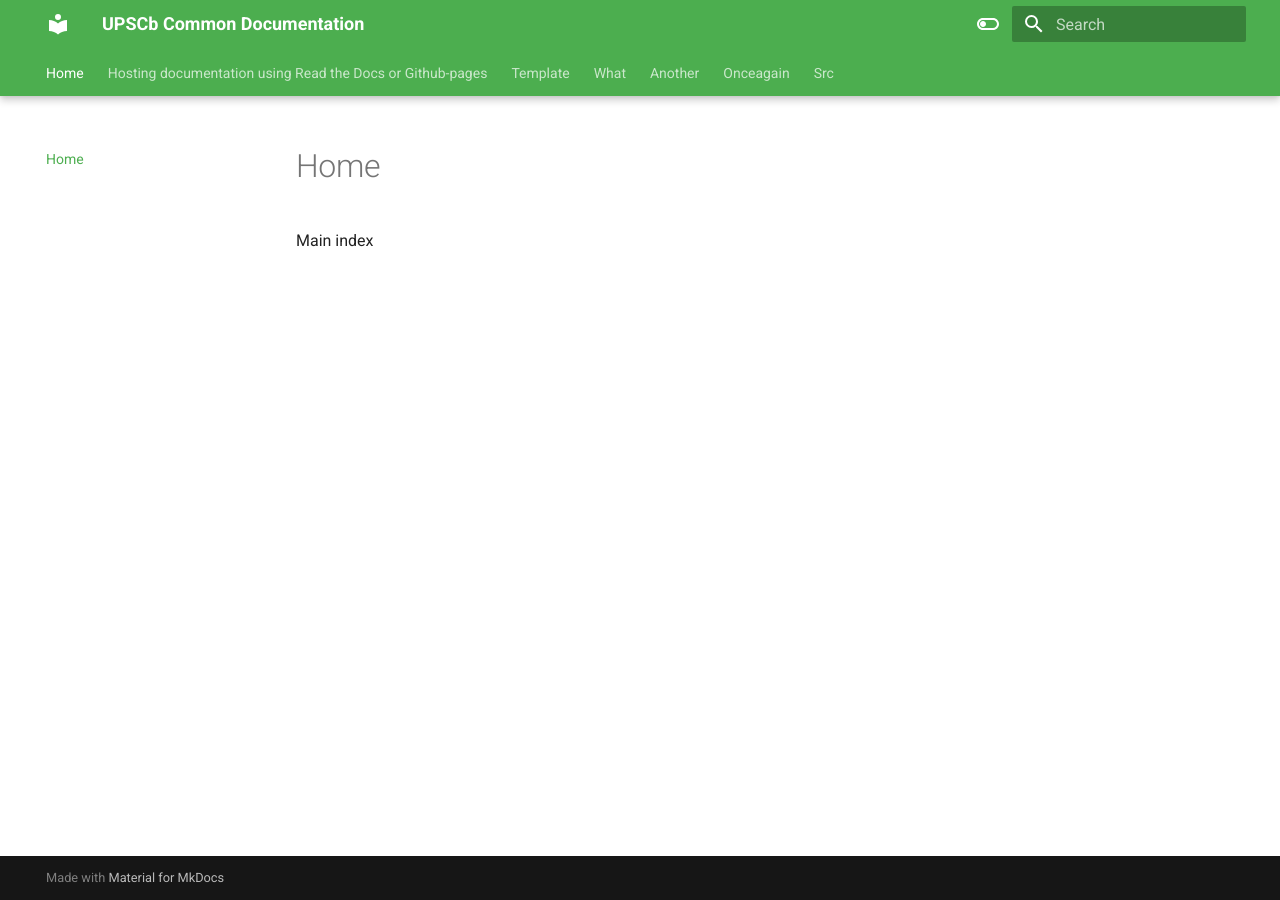
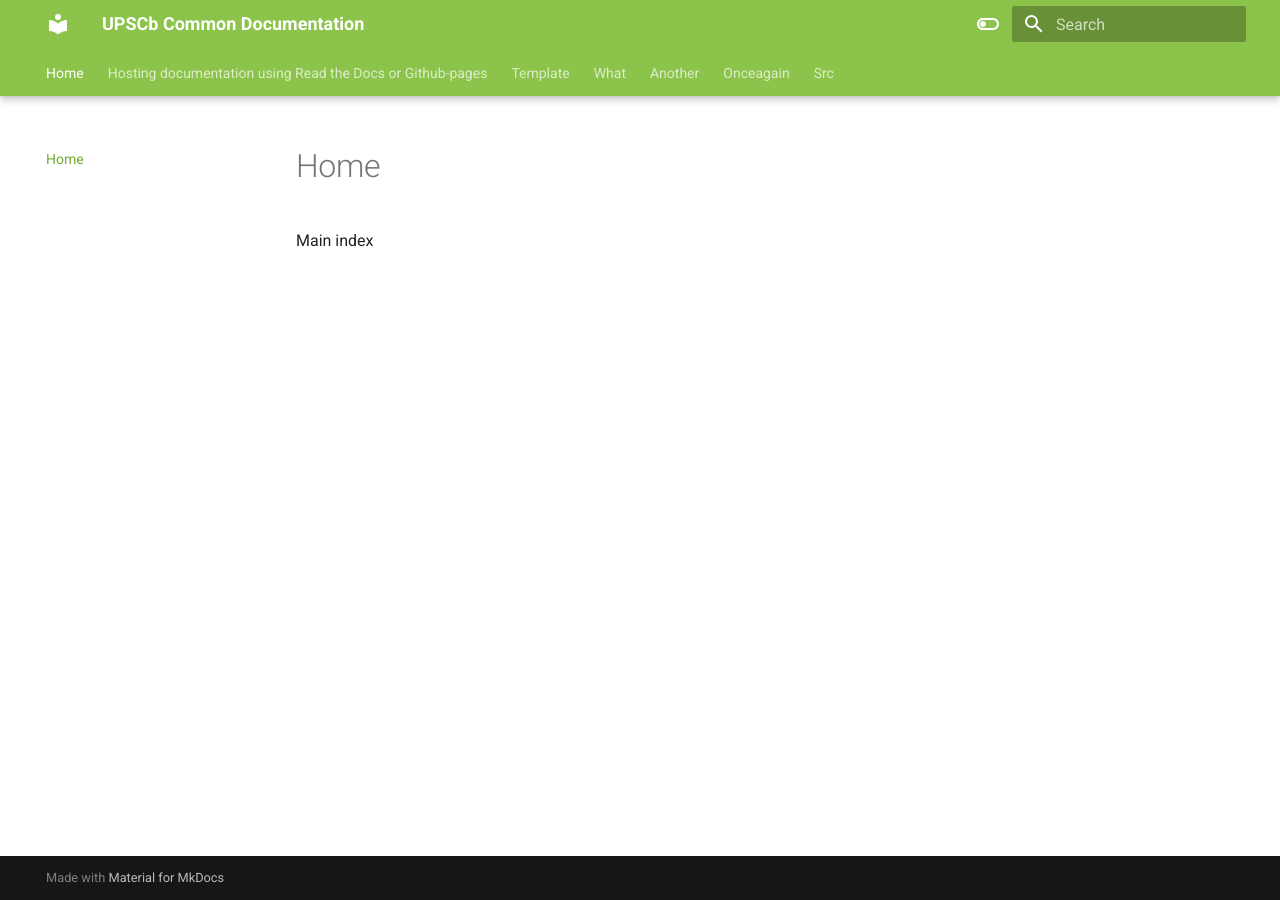
Before and after one commit to sagar-umu/try-document, an MkDocs documentation site: the page built from docs/index.md, in a window 1280 px wide. Built offline with MkDocs 1.6.1 and Material for MkDocs 9.7.7, drawn with Linux system fonts in a browser that asks for light colours.

Commit message:
more tinkering

```diff
--- a/mkdocs.yml
+++ b/mkdocs.yml
@@ -12,14 +12,14 @@ theme:
       toggle:
         icon: material/toggle-switch-off-outline
         name: Switch to dark mode
-      primary: green
-      accent: purple
+      primary: light green
+      accent: deep purple
     - scheme: slate
       toggle:
         icon: material/toggle-switch
         name: Switch to light mode
-      primary: blue
-      accent: lime
+      primary: light green
+      accent: deep purple
   features:
     - navigation.tabs
     - navigation.tabs.sticky
```
